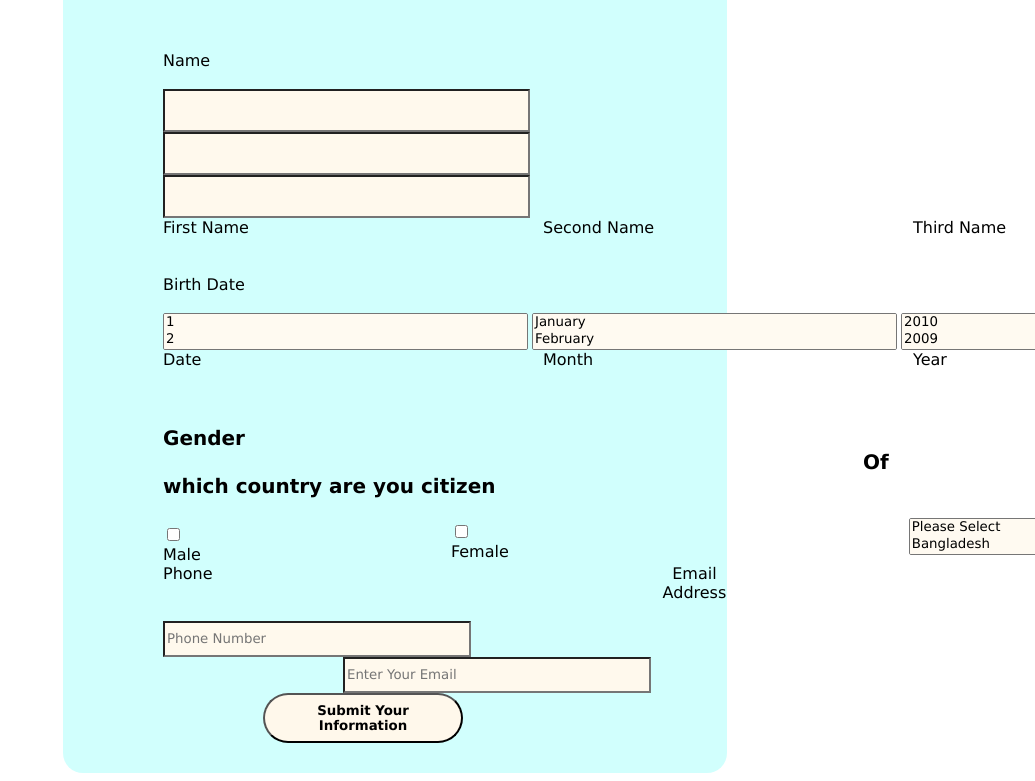
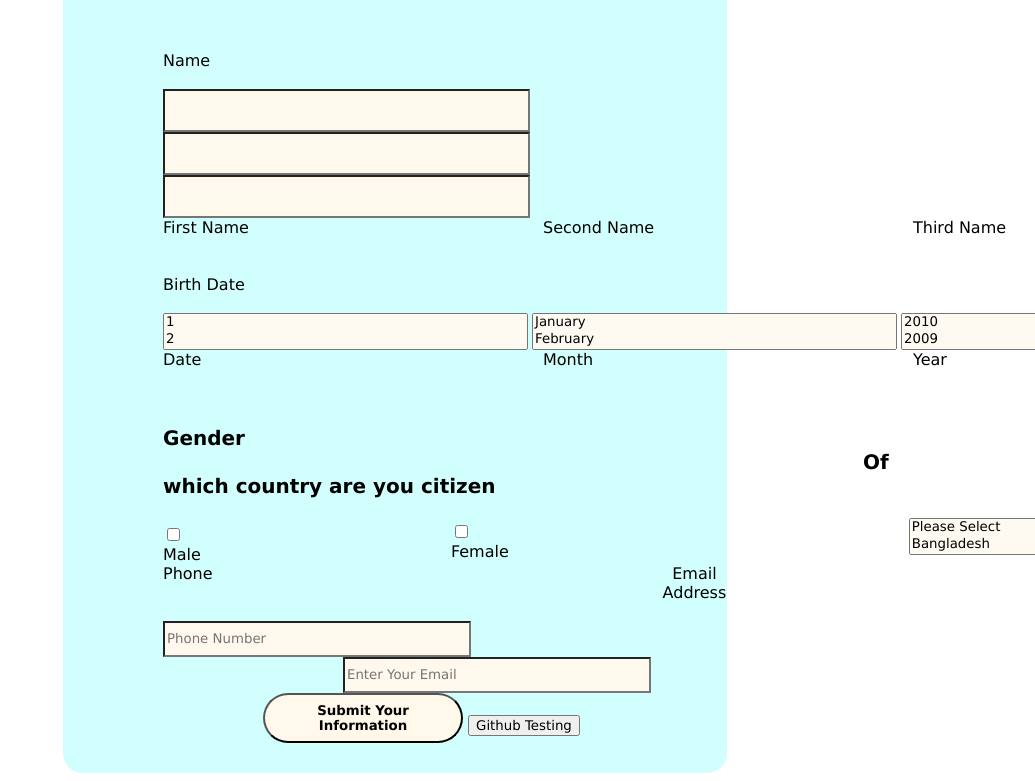
Before and after one commit to adiyat-shihab/programming-hero-admission, a plain HTML site: page progamming hero.html in a window 1280 px wide. Shown: the part 395-1176 px from the top of the page, without its empty margins (245-1280 px from the left). Drawn offline with Linux system fonts and the light colour scheme.

Commit message:
this is my second editing

```diff
--- a/progamming hero.html
+++ b/progamming hero.html
@@ -267,6 +267,7 @@
               >Submit Your Information</b
             >
           </button>
+          <button>Github Testing</button>
         </div>
       </div>
     </div>
```
